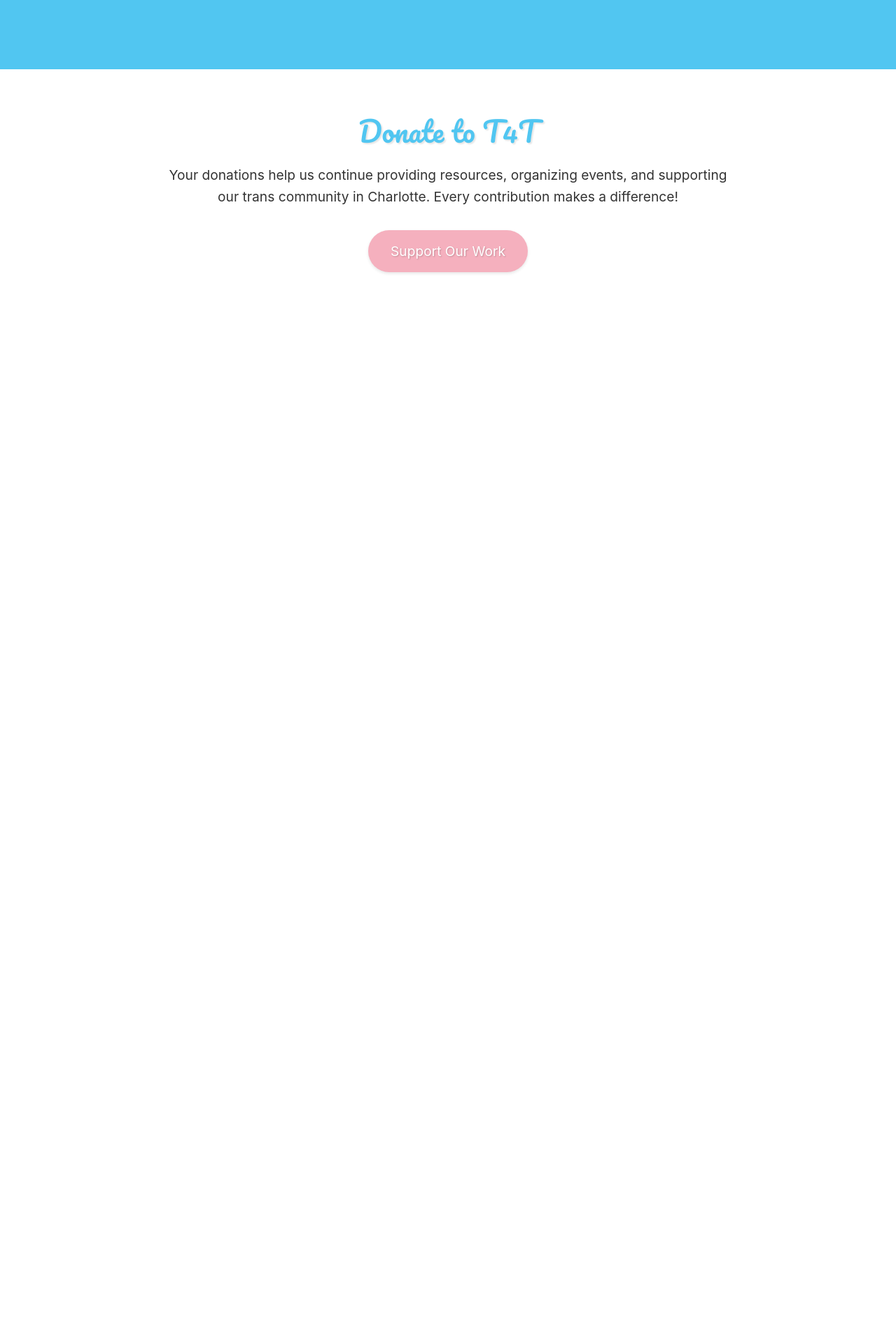
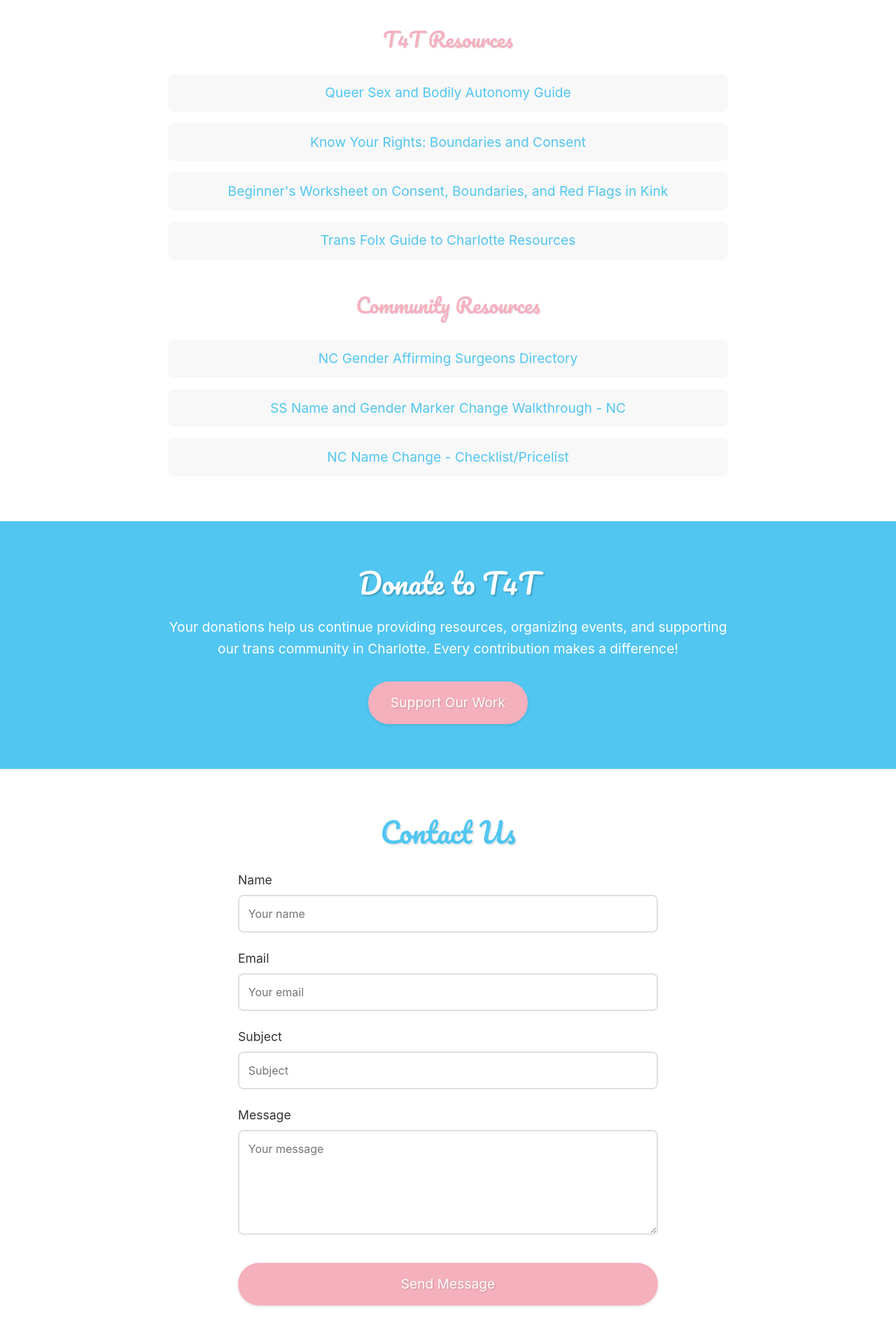
Before and after one commit to t4tclt/t4tclt, a React (Create React App) app: page / in a window 1280 px wide. Shown: the part 5679-7580 px from the top of the page at 70% size. Before the commit the page ends 6132 px from the top, so only its background shows below. Built offline with nearby package versions, Linux system fonts and the light colour scheme.

Commit message:
june update

```diff
--- a/src/components/Nav.tsx
+++ b/src/components/Nav.tsx
@@ -56,7 +56,9 @@ function Nav() {
           <button onClick={() => scrollToSection('about')}>About</button>
           <button onClick={() => scrollToSection('newsletter')}>Newsletter</button>
           <button onClick={() => scrollToSection('help')}>Help</button>
+          <button onClick={() => scrollToSection('resources')}>Resources</button>
           <button onClick={() => scrollToSection('donate')}>Donate</button>
+          <button onClick={() => scrollToSection('contact')}>Contact</button>
         </div>
       </div>
     </nav>
--- a/src/routes/Home.css
+++ b/src/routes/Home.css
@@ -469,7 +469,7 @@ body {
 
 .donate-section {
   width: 100%;
-  background-color: white;
+  background-color: #51c6f1;
   padding: 4rem 1rem;
   display: flex;
   flex-direction: column;
@@ -479,17 +479,18 @@ body {
 }
 
 .donate-title {
-  color: #51c6f1;
+  color: white;
   font-family: 'Pacifico', cursive;
   font-size: 2.5rem;
   margin-bottom: 1.5rem;
-  text-shadow: 2px 2px 2px rgba(0, 0, 0, 0.1);
+  text-shadow: 2px 2px 2px rgba(0, 0, 0, 0.2);
 }
 
 .donate-content {
   max-width: 800px;
   margin: 0 auto;
 }
+
 .email-signup iframe{
  width: 100%
 }
@@ -499,7 +500,7 @@ body {
 
 .donate-content p {
   font-size: 1.2rem;
-  color: #333;
+  color: white;
   margin-bottom: 2rem;
   line-height: 1.6;
 }
@@ -685,3 +686,219 @@ body {
     height: 400px;
   }
 }
+
+@media (min-width: 760px) and (max-width: 870px) {
+  .flyer-section {
+    margin: 2rem;
+    padding: 1.5rem;
+  }
+
+  .flyer-content {
+    flex-direction: column;
+    gap: 2rem;
+  }
+
+  .flyer-image {
+    width: 100%;
+    max-width: 100%;
+  }
+
+  .flyer-text {
+    width: 100%;
+  }
+
+  .flyer-description {
+    padding: 0 1rem;
+  }
+}
+
+.contact-section {
+  width: 100%;
+  background-color: white;
+  padding: 4rem 1rem;
+  display: flex;
+  flex-direction: column;
+  align-items: center;
+  text-align: center;
+  border-top: 2px solid #f0f0f0;
+}
+
+.contact-title {
+  color: #51c6f1;
+  font-family: 'Pacifico', cursive;
+  font-size: 2.5rem;
+  margin-bottom: 2rem;
+  text-shadow: 2px 2px 2px rgba(0, 0, 0, 0.1);
+}
+
+.contact-content {
+  max-width: 600px;
+  width: 90%;
+}
+
+.contact-form {
+  display: flex;
+  flex-direction: column;
+  gap: 1.5rem;
+}
+
+.form-group {
+  display: flex;
+  flex-direction: column;
+  gap: 0.5rem;
+  text-align: left;
+}
+
+.form-group label {
+  color: #333;
+  font-size: 1.1rem;
+}
+
+.form-group input,
+.form-group textarea {
+  padding: 0.8rem;
+  border: 2px solid #e0e0e0;
+  border-radius: 8px;
+  font-size: 1rem;
+  transition: border-color 0.2s ease;
+}
+
+.form-group input:focus,
+.form-group textarea:focus {
+  outline: none;
+  border-color: #51c6f1;
+}
+
+.form-group textarea {
+  resize: vertical;
+  min-height: 120px;
+}
+
+.submit-button {
+  background-color: #f5b0be;
+  color: white;
+  border: none;
+  padding: 1rem 2rem;
+  font-size: 1.2rem;
+  border-radius: 30px;
+  cursor: pointer;
+  transition: transform 0.2s ease, box-shadow 0.2s ease;
+  box-shadow: 0 2px 4px rgba(0, 0, 0, 0.1);
+  text-shadow: 1px 1px 2px rgba(0, 0, 0, 0.2);
+  margin-top: 1rem;
+}
+
+.submit-button:hover {
+  transform: translateY(-2px);
+  box-shadow: 0 4px 8px rgba(0, 0, 0, 0.2);
+  background-color: #f39bac;
+}
+
+@media (max-width: 768px) {
+  .contact-section {
+    padding: 3rem 1rem;
+  }
+
+  .contact-title {
+    font-size: 2rem;
+  }
+
+  .form-group label {
+    font-size: 1rem;
+  }
+
+  .submit-button {
+    padding: 0.8rem 1.6rem;
+    font-size: 1.1rem;
+  }
+}
+
+.resources-section {
+  width: 100%;
+  background-color: white;
+  padding: 4rem 1rem;
+  display: flex;
+  flex-direction: column;
+  align-items: center;
+  text-align: center;
+}
+
+.resources-title {
+  color: #51c6f1;
+  font-family: 'Pacifico', cursive;
+  font-size: 2.5rem;
+  margin-bottom: 3rem;
+  text-shadow: 2px 2px 2px rgba(0, 0, 0, 0.1);
+}
+
+.resources-content {
+  max-width: 800px;
+  width: 90%;
+  display: flex;
+  flex-direction: column;
+  gap: 3rem;
+}
+
+.resource-category {
+  display: flex;
+  flex-direction: column;
+  gap: 1.5rem;
+}
+
+.resource-category-title {
+  color: #f5b0be;
+  font-size: 1.8rem;
+  font-family: 'Pacifico', cursive;
+  text-shadow: 1px 1px 2px rgba(0, 0, 0, 0.1);
+}
+
+.resource-links {
+  display: flex;
+  flex-direction: column;
+  gap: 1rem;
+}
+
+.resource-links a {
+  color: #51c6f1;
+  text-decoration: none;
+  font-size: 1.2rem;
+  padding: 0.8rem;
+  border-radius: 8px;
+  transition: all 0.2s ease;
+  background-color: #f8f8f8;
+}
+
+.resource-links a:hover {
+  background-color: #f5b0be;
+  color: white;
+  transform: translateY(-2px);
+  box-shadow: 0 2px 4px rgba(0, 0, 0, 0.1);
+}
+
+@media (max-width: 768px) {
+  .resources-section {
+    padding: 3rem 1rem;
+  }
+
+  .resources-title {
+    font-size: 2rem;
+    margin-bottom: 2rem;
+  }
+
+  .resources-content {
+    gap: 2rem;
+  }
+
+  .resource-category {
+    gap: 1rem;
+  }
+
+  .resource-category-title {
+    font-size: 1.5rem;
+  }
+
+  .resource-links a {
+    font-size: 1.1rem;
+    padding: 0.6rem;
+  }
+}
--- a/src/routes/Home.tsx
+++ b/src/routes/Home.tsx
@@ -183,10 +183,72 @@ function Home() {
           >
             Request Assistance
           </a>
+        </div>
+      </div>
 
-          <p id ='surgeons'>Other Resources we've found: <a href="https://docs.google.com/spreadsheets/d/1zMl4i4fyOanl-Au_tUUpWYzWDyTrbdfz79aGTEav2gs/edit?gid=0#gid=0" target="_blank" rel="noopener noreferrer">Spreadsheet of NC Gender Affirming Surgeons</a></p>
-          <p><a href="https://docs.google.com/document/d/1U5cxmHfuz-9mLM7tsXgQSRhtNpXd1BpKzW2ILhXMq8M/edit?usp=sharing"target="_blank" rel="noopener noreferrer">SS Name and Gender Marker Change Walkthrough - NC</a></p>
-          <p><a href="https://docs.google.com/document/d/1arceK5ZsxXCTe8hDDSWS-TM4XRIREvVAjfzYhK-4-c4/edit?usp=sharing"target="_blank" rel="noopener noreferrer">NC Name Change - Checklist/Pricelist</a></p>
+      <div id="resources" className="resources-section">
+        <h2 className="resources-title">Resources</h2>
+        <div className="resources-content">
+          <div className="resource-category">
+            <h3 className="resource-category-title">T4T Resources</h3>
+            <div className="resource-links">
+              <a
+                href="https://docs.google.com/document/d/1A8GYMMVjo7gPZdA1nGedNwIw0sYjvb9vDvCtCZ3m7iE/edit?usp=sharing"
+                target="_blank"
+                rel="noopener noreferrer"
+              >
+                Queer Sex and Bodily Autonomy Guide
+              </a>
+              <a
+                href="https://docs.google.com/document/d/1RMwGjV46_AVT6jsHbFsBRZBrfDYr1WWTI_H2bvjBQz8/edit?usp=sharing"
+                target="_blank"
+                rel="noopener noreferrer"
+              >
+                Know Your Rights: Boundaries and Consent
+              </a>
+              <a
+                href="https://docs.google.com/document/d/1eBg1U5qzwLkB7X9jueoZ2TYbx8lTuuSU4FwTFdd1ttI/edit?usp=sharing"
+                target="_blank"
+                rel="noopener noreferrer"
+              >
+                Beginner's Worksheet on Consent, Boundaries, and Red Flags in Kink
+              </a>
+              <a
+                href="https://docs.google.com/document/d/1L0MP5RohGWxOJIDB83y_LOS3ucYIFYm4U7YtH4l7ETk/edit?usp=drivesdk"
+                target="_blank"
+                rel="noopener noreferrer"
+              >
+                Trans Folx Guide to Charlotte Resources
+              </a>
+            </div>
+          </div>
+
+          <div className="resource-category">
+            <h3 className="resource-category-title">Community Resources</h3>
+            <div className="resource-links">
+              <a
+                href="https://docs.google.com/spreadsheets/d/1zMl4i4fyOanl-Au_tUUpWYzWDyTrbdfz79aGTEav2gs/edit?gid=0#gid=0"
+                target="_blank"
+                rel="noopener noreferrer"
+              >
+                NC Gender Affirming Surgeons Directory
+              </a>
+              <a
+                href="https://docs.google.com/document/d/1U5cxmHfuz-9mLM7tsXgQSRhtNpXd1BpKzW2ILhXMq8M/edit?usp=sharing"
+                target="_blank"
+                rel="noopener noreferrer"
+              >
+                SS Name and Gender Marker Change Walkthrough - NC
+              </a>
+              <a
+                href="https://docs.google.com/document/d/1arceK5ZsxXCTe8hDDSWS-TM4XRIREvVAjfzYhK-4-c4/edit?usp=sharing"
+                target="_blank"
+                rel="noopener noreferrer"
+              >
+                NC Name Change - Checklist/Pricelist
+              </a>
+            </div>
+          </div>
         </div>
       </div>
 
@@ -204,6 +266,59 @@ function Home() {
           </a>
         </div>
       </div>
+
+      <div id="contact" className="contact-section">
+        <h2 className="contact-title">Contact Us</h2>
+        <div className="contact-content">
+          <form
+            action="https://formsubmit.co/t4tcharlottenc@gmail.com"
+            method="POST"
+            className="contact-form"
+          >
+            <div className="form-group">
+              <label htmlFor="name">Name</label>
+              <input
+                type="text"
+                name="name"
+                id="name"
+                required
+                placeholder="Your name"
+              />
+            </div>
+            <div className="form-group">
+              <label htmlFor="email">Email</label>
+              <input
+                type="email"
+                name="email"
+                id="email"
+                required
+                placeholder="Your email"
+              />
+            </div>
+            <div className="form-group">
+              <label htmlFor="subject">Subject</label>
+              <input
+                type="text"
+                name="subject"
+                id="subject"
+                required
+                placeholder="Subject"
+              />
+            </div>
+            <div className="form-group">
+              <label htmlFor="message">Message</label>
+              <textarea
+                name="message"
+                id="message"
+                required
+                placeholder="Your message"
+                rows={5}
+              ></textarea>
+            </div>
+            <button type="submit" className="submit-button">Send Message</button>
+          </form>
+        </div>
+      </div>
     </div>
   );
 }
```
